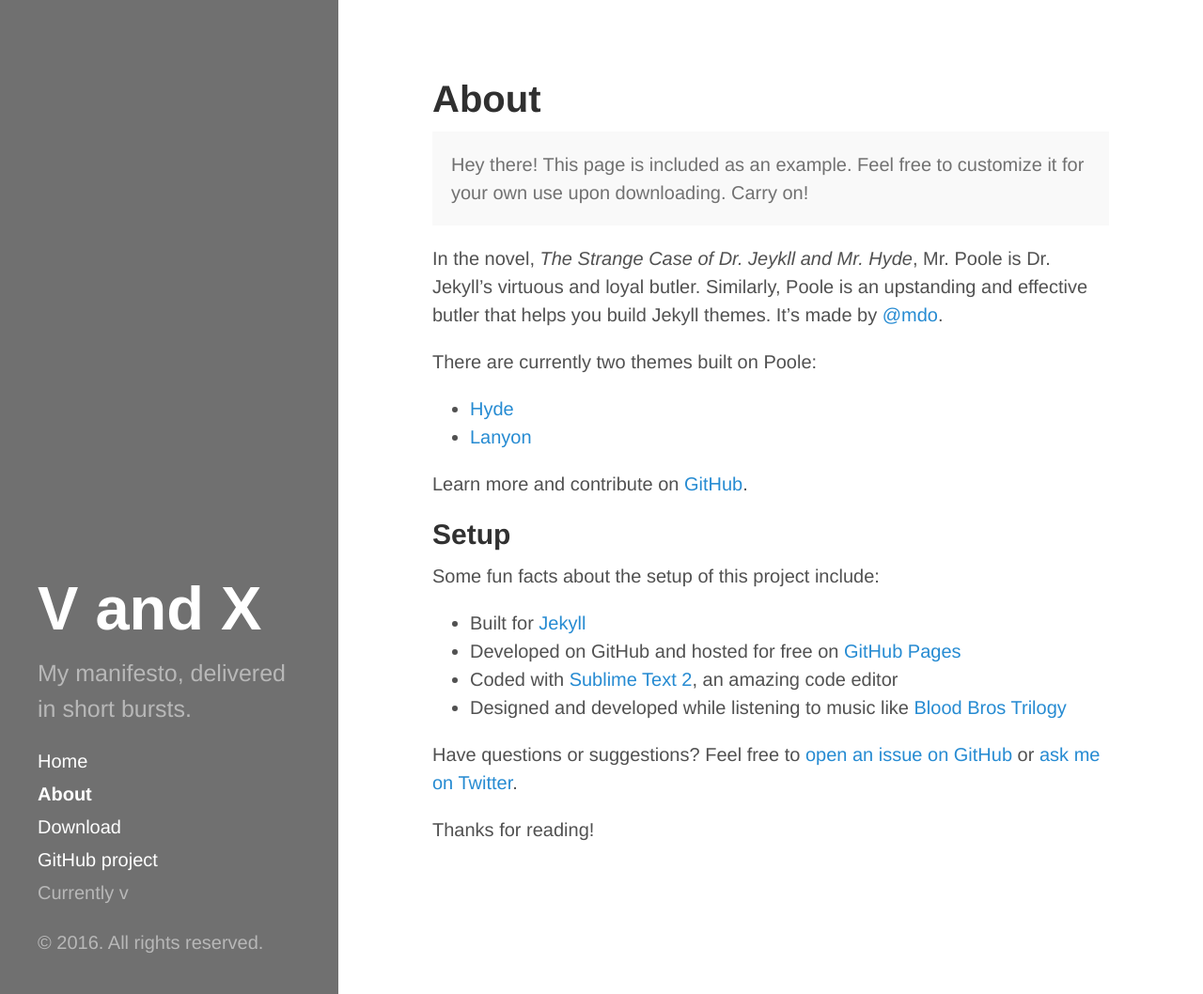
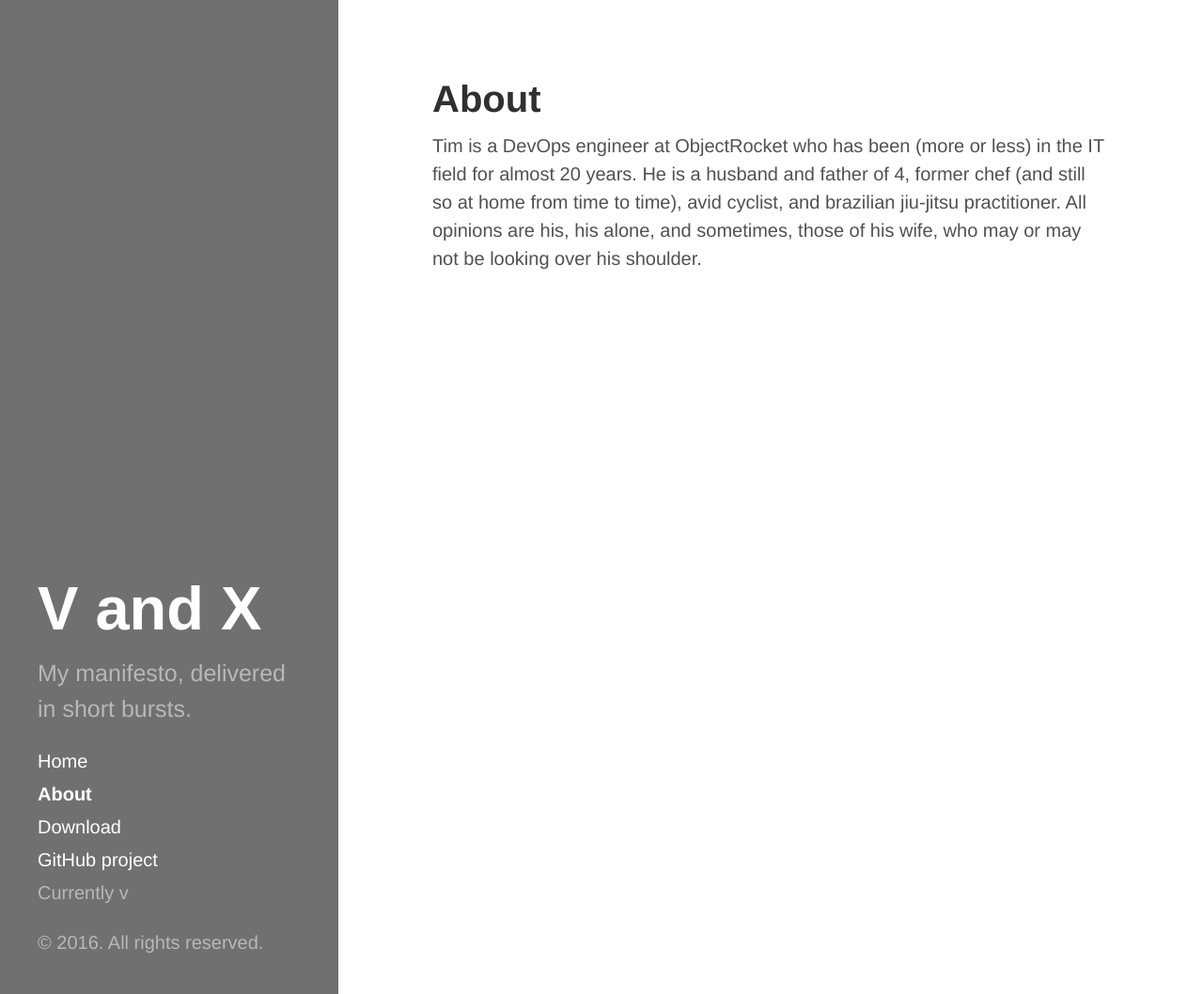
Before and after one commit to TimBanks/timbanks.github.io, a Jekyll site: the page built from about.md, in a window 1280 px wide and 1058 px high. Shown: the whole window at 94% size. Built offline with Jekyll 4.4.1, drawn with Linux system fonts in a browser that asks for light colours.

Commit message:
fixed about

```diff
--- a/about.md
+++ b/about.md
@@ -3,28 +3,4 @@
 title: About
 ---
 
-<p class="message">
-  Hey there! This page is included as an example. Feel free to customize it for your own use upon downloading. Carry on!
-</p>
-
-In the novel, *The Strange Case of Dr. Jeykll and Mr. Hyde*, Mr. Poole is Dr. Jekyll's virtuous and loyal butler. Similarly, Poole is an upstanding and effective butler that helps you build Jekyll themes. It's made by [@mdo](https://twitter.com/mdo).
-
-There are currently two themes built on Poole:
-
-* [Hyde](http://hyde.getpoole.com)
-* [Lanyon](http://lanyon.getpoole.com)
-
-Learn more and contribute on [GitHub](https://github.com/poole).
-
-## Setup
-
-Some fun facts about the setup of this project include:
-
-* Built for [Jekyll](http://jekyllrb.com)
-* Developed on GitHub and hosted for free on [GitHub Pages](https://pages.github.com)
-* Coded with [Sublime Text 2](http://sublimetext.com), an amazing code editor
-* Designed and developed while listening to music like [Blood Bros Trilogy](https://soundcloud.com/maddecent/sets/blood-bros-series)
-
-Have questions or suggestions? Feel free to [open an issue on GitHub](https://github.com/poole/issues/new) or [ask me on Twitter](https://twitter.com/mdo).
-
-Thanks for reading!
+Tim is a DevOps engineer at ObjectRocket who has been (more or less) in the IT field for almost 20 years. He is a husband and father of 4, former chef (and still so at home from time to time), avid cyclist, and brazilian jiu-jitsu practitioner. All opinions are his, his alone, and sometimes, those of his wife, who may or may not be looking over his shoulder.
```
